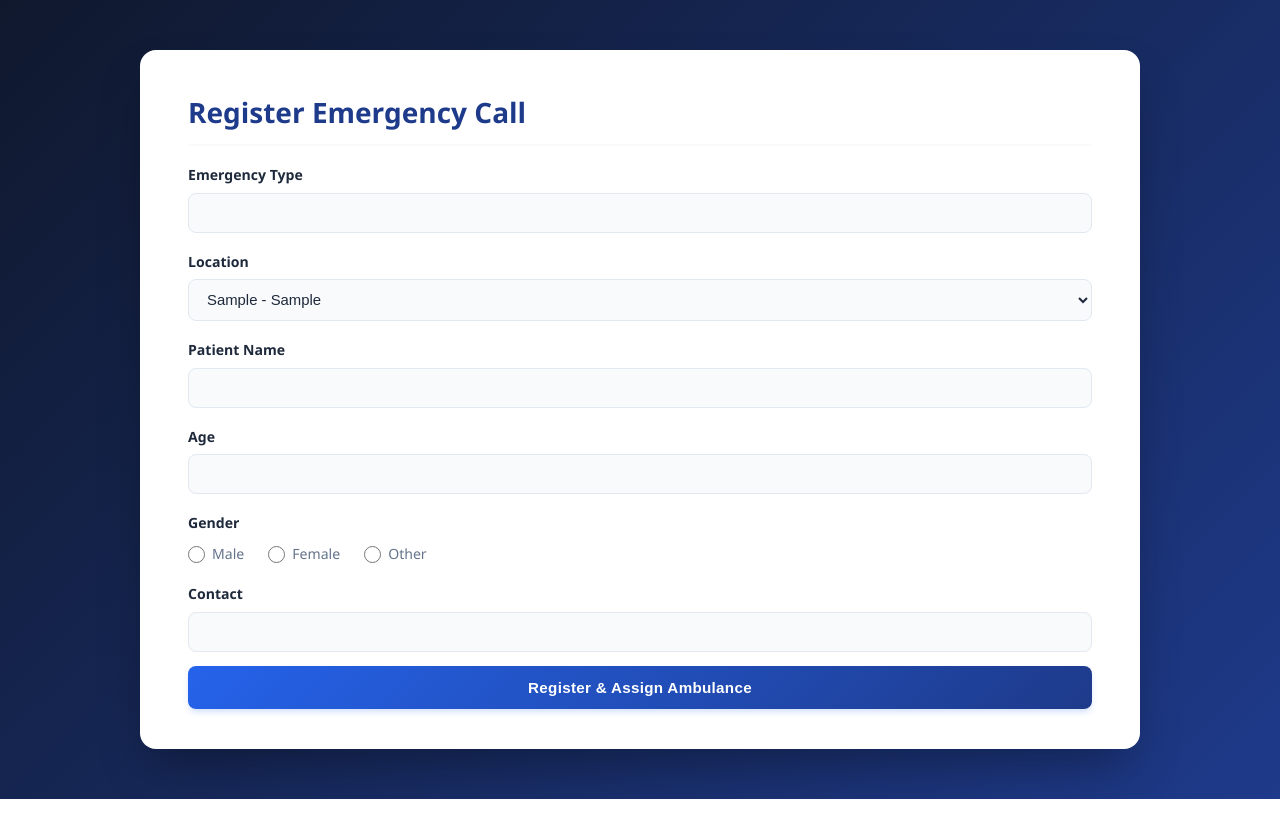
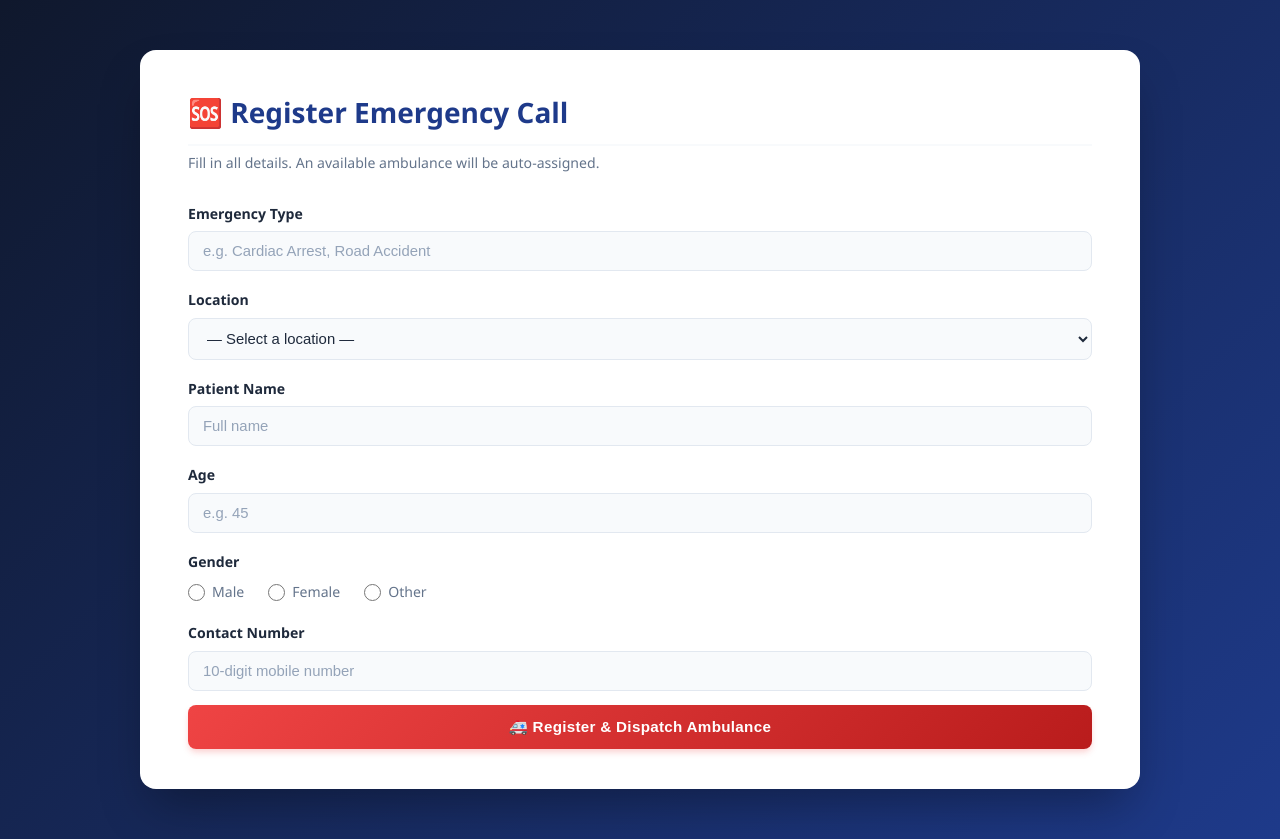
Before and after one commit to Sarvesh-Sarz/Resuscitation-Retrieval, a Flask app: page /register in a window 1280 px wide. Shown: the part 59-898 px from the top of the page. Before the commit the page ends 858 px from the top, so only its background shows below. Run offline with Flask 3, Linux system fonts and the light colour scheme; tables that the repository leaves empty or names only in its code hold one stand-in row (values such as "Sample post").

Commit message:
Revamp emergency call registration form
Enhanced the emergency call registration form with improved labels, placeholders, and a subtitle. Added a default option for location selection and updated button styling.

```diff
--- a/templates/register_call.html
+++ b/templates/register_call.html
@@ -1,45 +1,39 @@
 {% extends "base.html" %}
 {% block content %}
 
-<h2>Register Emergency Call</h2>
+<h2>🆘 Register Emergency Call</h2>
+<p class="subtitle">Fill in all details. An available ambulance will be auto-assigned.</p>
 
 <form method="POST">
 
     <label>Emergency Type</label>
-    <input type="text" name="emergency_type" required>
+    <input type="text" name="emergency_type" placeholder="e.g. Cardiac Arrest, Road Accident" required>
 
     <label>Location</label>
     <select name="location_id" required>
+        <option value="" disabled selected>— Select a location —</option>
         {% for loc in locations %}
-        <option value="{{ loc.location_id }}">
-            {{ loc.area }} - {{ loc.city }}
-        </option>
+        <option value="{{ loc.location_id }}">{{ loc.area }} — {{ loc.city }} ({{ loc.pincode }})</option>
         {% endfor %}
     </select>
 
     <label>Patient Name</label>
-    <input type="text" name="name" required>
+    <input type="text" name="name" placeholder="Full name" required>
 
     <label>Age</label>
-    <input type="number" name="age" required>
+    <input type="number" name="age" min="1" max="119" placeholder="e.g. 45" required>
 
     <label>Gender</label>
     <div class="radio-group">
-        <label>
-            <input type="radio" name="gender" value="Male" required> Male
-        </label>
-        <label>
-            <input type="radio" name="gender" value="Female"> Female
-        </label>
-        <label>
-            <input type="radio" name="gender" value="Other"> Other
-        </label>
+        <label><input type="radio" name="gender" value="Male" required> Male</label>
+        <label><input type="radio" name="gender" value="Female"> Female</label>
+        <label><input type="radio" name="gender" value="Other"> Other</label>
     </div>
 
-    <label>Contact</label>
-    <input type="text" name="contact" required>
+    <label>Contact Number</label>
+    <input type="text" name="contact" placeholder="10-digit mobile number" maxlength="10" required>
 
-    <button type="submit">Register & Assign Ambulance</button>
+    <button class="btn-danger" type="submit">🚑 Register & Dispatch Ambulance</button>
 
 </form>
 
```
